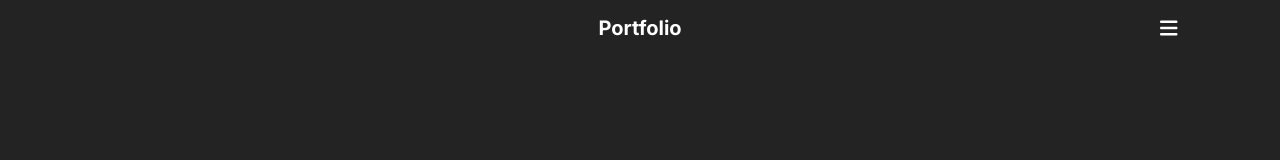
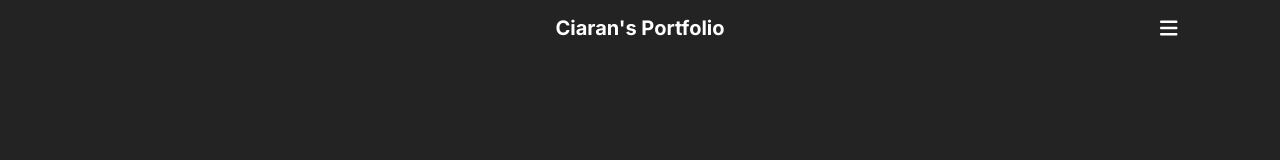
Before and after one commit to CiaranRG/PortfolioSite, a React app in the folder Frontend/: page / in a window 1280 px wide. Shown: the top 160 px of the page. Built offline with nearby package versions, Linux system fonts and the light colour scheme; the HTML template or start-up script is replaced by a standard one.

Commit message:
Added more styling to navbar

```diff
--- a/Frontend/src/Navbar/Navbar.scss
+++ b/Frontend/src/Navbar/Navbar.scss
@@ -1,10 +1,13 @@
 @import '../App.scss';
+
+// Programming Note So I don't forget, have the nav force open the burger menu and not allow it to close once the user scrolls a certain distance, also fix the transition issues
 
 nav {
     position: fixed;
     width: 100vw;
     // Add this in here to ease the transition back from the scrolled version of the navbar
     transition: background-color 0.5s ease;
+
     .navDiv {
         display: flex;
         align-items: center;
@@ -25,6 +28,7 @@ nav {
             justify-content: center;
             width: 80%;
             padding-left: 20%;
+            transition: 0.5s;
         }
 
         .rightNav {
@@ -65,6 +69,7 @@ nav {
             border-radius: 10px;
             font-size: 0.8rem;
             transition: 0.5s;
+
             &.active {
                 // Use this to bring the menu back to the screen
                 right: 20%;
@@ -83,10 +88,18 @@ nav {
     }
 
     &.addBackground {
-        background-color: $color2;
-        .navDiv{
-            .menuContent{
-                background-color: $color2;
+        background-color: rgba(0, 0, 0, 0.5);
+
+        .navDiv {
+            .menuContent {
+                background-color: rgba(0, 0, 0, 0);
+            }
+
+            .leftNav {
+                a {
+                    display: none;
+
+                }
             }
         }
     }
--- a/Frontend/src/Navbar/Navbar.tsx
+++ b/Frontend/src/Navbar/Navbar.tsx
@@ -38,7 +38,7 @@ export default function Navbar() {
         <nav className={`menuContent ${addClass ? 'addBackground' : ''}`}>
             <div className='navDiv'>
                 <div className='leftNav'>
-                    <a>Portfolio</a>
+                    <a>Ciaran's Portfolio</a>
                 </div>
                 <div className='rightNav'>
                     <div className='navBurgerIcon' onClick={openNav}>
```
